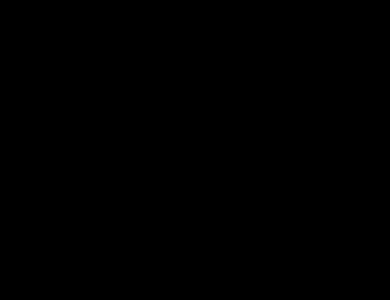
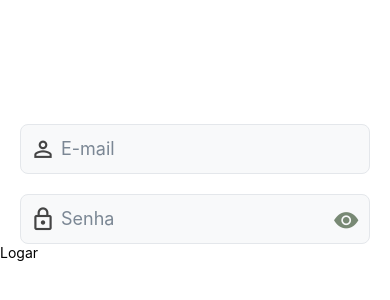
Before and after one commit to lucasmendeshy/avaliacao, a React Native app: screen / in a window 390 px wide. Shown: the part 240-540 px from the top of the page. Built offline with nearby package versions, Linux system fonts and the light colour scheme.

Commit message:
form pronto

```diff
--- a/App.js
+++ b/App.js
@@ -1,28 +1,50 @@
-import { useState } from "react";
+import { useState, createRef, useEffect } from "react";
 import { StatusBar } from "expo-status-bar";
-import { StyleSheet, Text, View} from "react-native";
+import { SafeAreaView, StyleSheet, Text, TouchableOpacity, View, Alert} from "react-native";
+import Input from "./components/input";
 
 export default function App() {
+  const [email, setEmail] = useState("");
+  const [senha, setSenha] = useState("");
+  const emailInput = createRef();
+  const senhaInput = createRef();
+
+  useEffect(()=>emailInput.current.resetError(),[email])
+  useEffect(()=>senhaInput.current.resetError(),[senha])
+
+  function logar () {
+    if (email == '') {
+      Alert.alert('E-mail inválido', 'Tente novamente!');
+       emailInput.current.focusOnError();
+       return;
+    }
+    if (senha == '') {
+      Alert.alert('Senha inválida', 'Tente novamente!');
+       senhaInput.current.focusOnError();
+       return;
+    }
+  }
 
 
   return (
-    <View style={estilos.container}>
-      <StatusBar style="auto" />
-      <Text style={estilos.title}>Lorem Ipsum</Text>
+    <SafeAreaView style={estilos.viewSafe}>
+      <StatusBar bartstyle="dark"/>
+      <Input ref={emailInput} iconName={'account-outline'} placeholder= "E-mail" autoCapitalize="none"  autoCorrect={false} keyboardType="email-address" value={email} onChangeText={setEmail} />
 
 
-      </View>
+
+     <Input ref={senhaInput} iconName={'lock-outline'} secureTextEntry placeholder= "Senha"  autoCapitalize="none" autoCorrect={false}  keyboardType="default" value={senha}  onChangeText={setSenha}/>
+     <TouchableOpacity onPress={logar}>
+     <Text>Logar</Text>
+      </TouchableOpacity>
+    </SafeAreaView>
   );
 }
 
 const estilos = StyleSheet.create({
-  container: {
+  viewSafe: {
     flex: 1,
-    backgroundColor: "#000",
-    padding: 8
+    justifyContent: "center"
   },
-  title: {
-    fontSize: 12,
-  }
 
 });
--- /dev/null
+++ b/components/input/index.js
@@ -0,0 +1,77 @@
+import { View, Text, StyleSheet, TextInput, TouchableOpacity } from 'react-native'
+import React, {useState, forwardRef, useImperativeHandle, createRef, useEffect} from 'react'
+import { MaterialCommunityIcons } from '@expo/vector-icons';
+import { Ionicons } from '@expo/vector-icons';
+
+const input = forwardRef((props, ref) => {
+    const [sec, setSec] = useState(props.secureTextEntry);
+    const [error, setError] = useState(false);
+    const inputref = createRef();
+
+
+
+
+    /* useImperativeHandle -> é um objeto de funções */
+    useImperativeHandle(ref, ()=> ({
+        focusOnError(){
+            setError(true);
+            inputref.current.focus();
+        },
+        resetError(){
+            setError(false);
+        }
+    }))
+  return (
+    <View style={estilos.container}>
+    <TextInput style={[estilos.input, {borderColor: error  ? "#e91e63" : "#E4E7EB",}]}
+    ref={inputref}
+    underlineColorAndroid="transparent"
+    placeholder='placeholder'
+    placeholderTextColor={"#7b8794"}
+    {...props}
+    secureTextEntry={sec}
+    />
+    <MaterialCommunityIcons name={props.iconName} size={26} color={error ? "#e91e63" :"#444"} style={estilos.icon} />
+
+
+    {props.secureTextEntry && (
+ <TouchableOpacity onPress={() => setSec(!sec)}>
+ <Ionicons name={sec ? "eye-sharp" : "eye-off-sharp"} size={26} color="#788974" style={estilos.iconSecret} />
+ </TouchableOpacity>
+    )}
+
+    </View>
+  )
+});
+const estilos = StyleSheet.create({
+    container: {
+      flexDirection: "row",
+      marginTop: 20
+
+    },
+    input: {
+        flex: 1,
+        height: 50,
+        backgroundColor: "#F8F9FA",
+        paddingLeft: 40,
+        marginHorizontal: 20,
+        borderRadius: 8,
+        fontSize: 18,
+
+        borderWidth: 1
+    },
+    icon: {
+        position: "absolute",
+        left: 30,
+        top: 12
+    },
+    iconSecret: {
+        position: "absolute",
+        right: 30,
+        top: 12
+    }
+
+
+  });
+
+export default input;
```
Also changed, not shown: components/seila.js (added).
